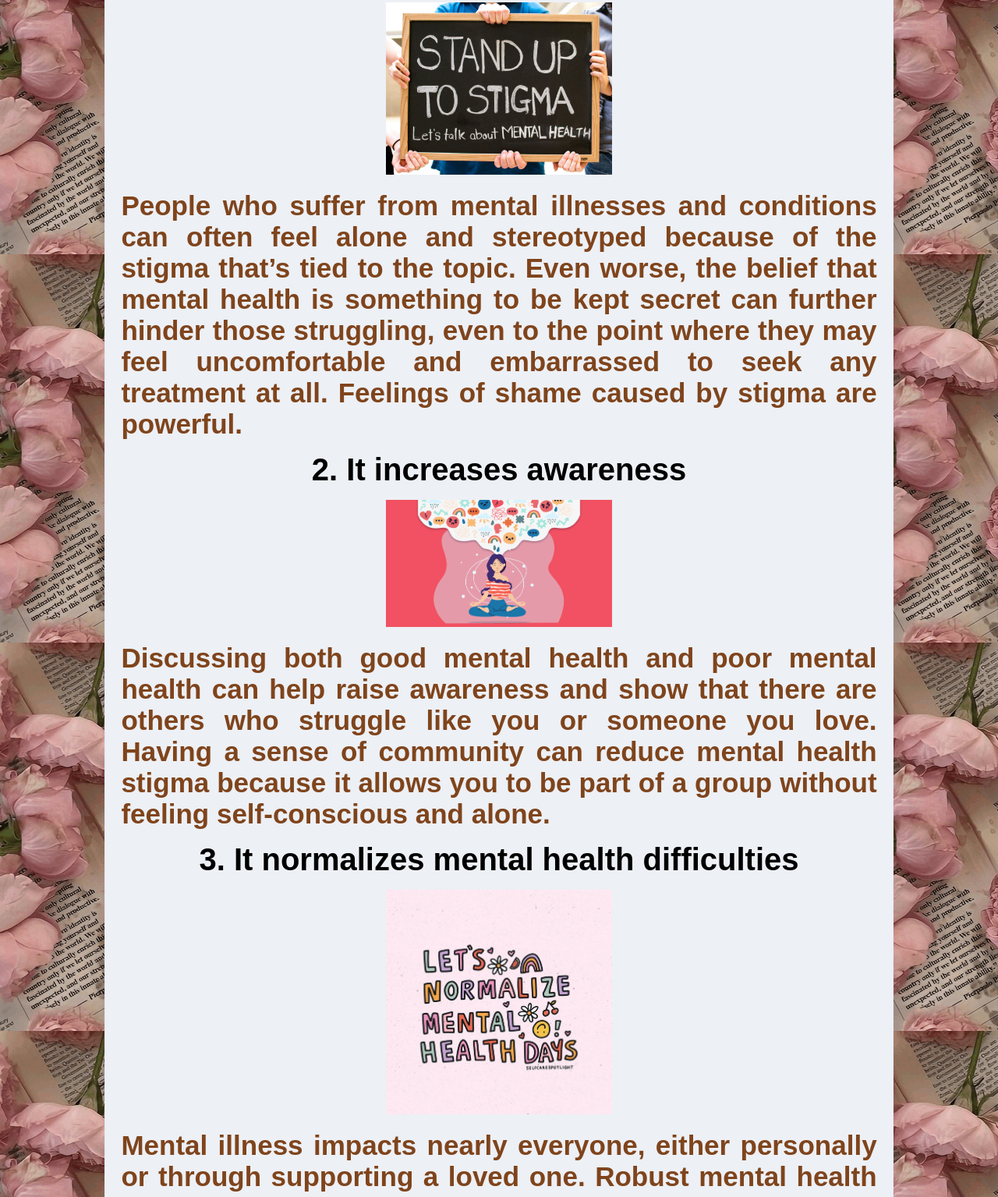
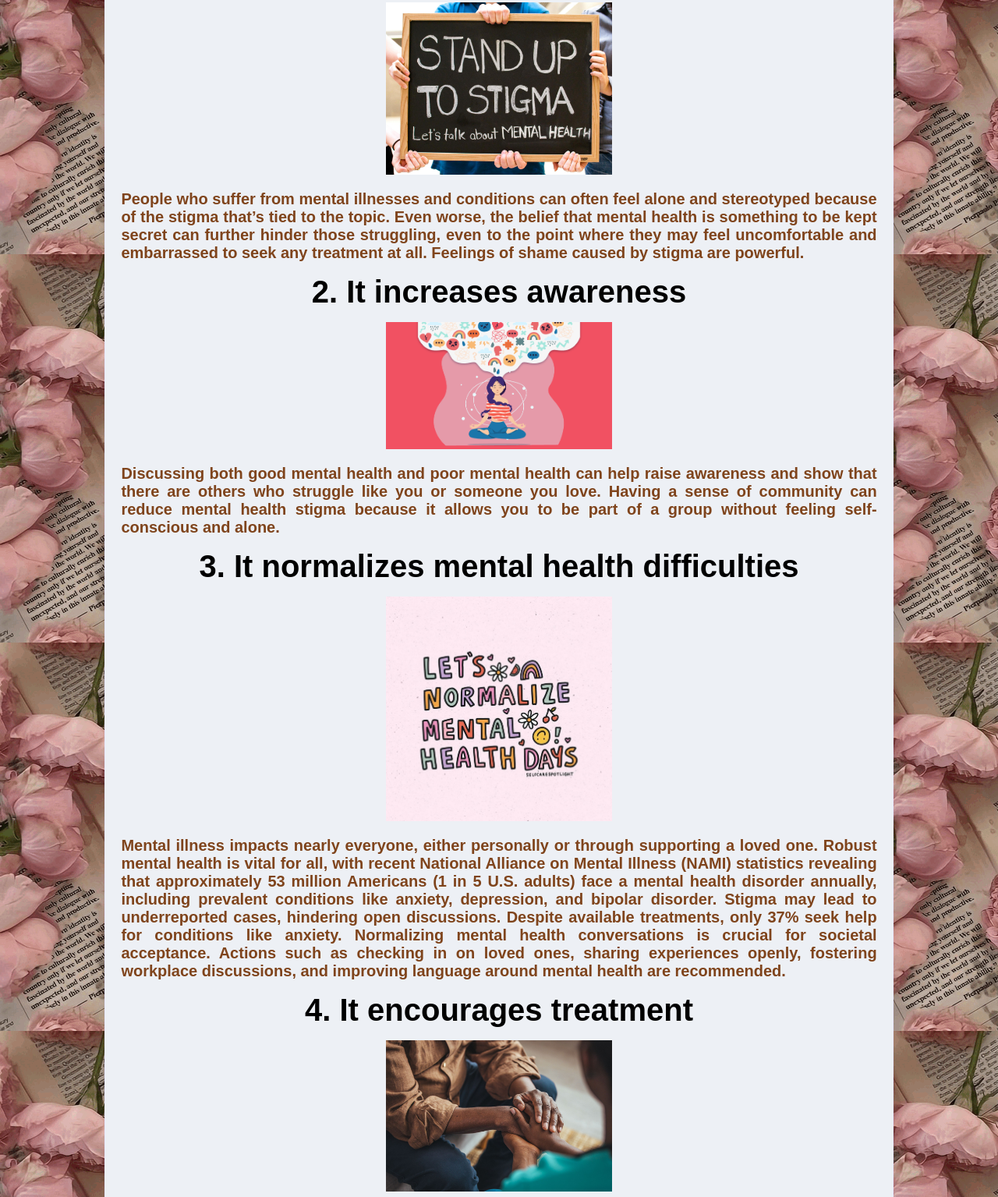
Before and after one commit to amandabridgette/Amanda-E-Resume-website, a plain HTML site: page importance.html in a window 1280 px wide. Shown: the part 1168-2703 px from the top of the page at 78% size. Drawn offline with Linux system fonts and the light colour scheme; files whose address does not match are found by name.

Commit message:
Update importance.html

```diff
--- a/importance.html
+++ b/importance.html
@@ -38,7 +38,7 @@
           <img src="C:\Users\Amanda\OneDrive\IMS INDIVIDUAL ASSIGNMENT\stigma.jpg" width="30%" height="50%" />
         </p>
         <p>
-          <span style="font-family: Arial; font-size: 35px; color: #7f441c; font-weight: bold;">
+          <span style="font-family: Arial; font-size: 20px; color: #7f441c; font-weight: bold;">
             People who suffer from mental illnesses and conditions can often feel alone and stereotyped because of the stigma that’s tied to the topic. Even worse, the belief that mental health is something to be kept secret can further hinder those struggling, even to the point where they may feel uncomfortable and embarrassed to seek any treatment at all. Feelings of shame caused by stigma are powerful.
           </span>
         </p>
@@ -50,7 +50,7 @@
           <img src="C:\Users\Amanda\OneDrive\IMS INDIVIDUAL ASSIGNMENT\increase awareness.png"width="30%" height="50%"/>
         </p>
         <p>
-          <span style="font-family: Arial; font-size: 35px; color: #7f441c; font-weight: bold;">
+          <span style="font-family: Arial; font-size: 20px; color: #7f441c; font-weight: bold;">
             Discussing both good mental health and poor mental health can help raise awareness and show that there are others who struggle like you or someone you love. Having a sense of community can reduce mental health stigma because it allows you to be part of a group without feeling self-conscious and alone.
           </span>
         </p>
@@ -61,7 +61,7 @@
         <p style="text-align: center;">
           <img src="C:\Users\Amanda\OneDrive\IMS INDIVIDUAL ASSIGNMENT\Normalize mental health.jpg" width="30%" height="50%"/>
         <p>
-          <span style="font-family: Arial; font-size: 35px; color: #7f441c; font-weight: bold;">
+          <span style="font-family: Arial; font-size: 20px; color: #7f441c; font-weight: bold;">
             Mental illness impacts nearly everyone, either personally or through supporting a loved one. Robust mental health is vital for all, with recent National Alliance on Mental Illness (NAMI) statistics revealing that approximately 53 million Americans (1 in 5 U.S. adults) face a mental health disorder annually, including prevalent conditions like anxiety, depression, and bipolar disorder. Stigma may lead to underreported cases, hindering open discussions. Despite available treatments, only 37% seek help for conditions like anxiety. Normalizing mental health conversations is crucial for societal acceptance. Actions such as checking in on loved ones, sharing experiences openly, fostering workplace discussions, and improving language around mental health are recommended.
           </span>
         </p>
@@ -73,7 +73,7 @@
           <img src="C:\Users\Amanda\OneDrive\IMS INDIVIDUAL ASSIGNMENT\treatment.jpg"width="30%" height="50%" />
         </p>
         <p>
-          <span style="font-family: Arial; font-size: 35px; color: #7f441c; font-weight: bold;">
+          <span style="font-family: Arial; font-size: 20px; color: #7f441c; font-weight: bold;">
             Sharing about mental health has an additional benefit of creating a pathway for others seeking assistance. Addressing mental health problems is crucial as individuals with such conditions are at a higher risk of developing other medical issues like heart disease and cancer. Initiating conversations about mental health serves as a vital first step in enhancing someone's life and overall well-being. Drawing a parallel with seeking treatment for a physical injury, the narrative emphasizes that just as one consults a healthcare professional for a broken bone, there should be no shame in seeking mental health care for conditions like depression. By normalizing mental health discussions and encouraging treatment, the stigma surrounding it can be reduced, making it more acceptable and likely for individuals to seek help.
           </span>
         </p>
```
